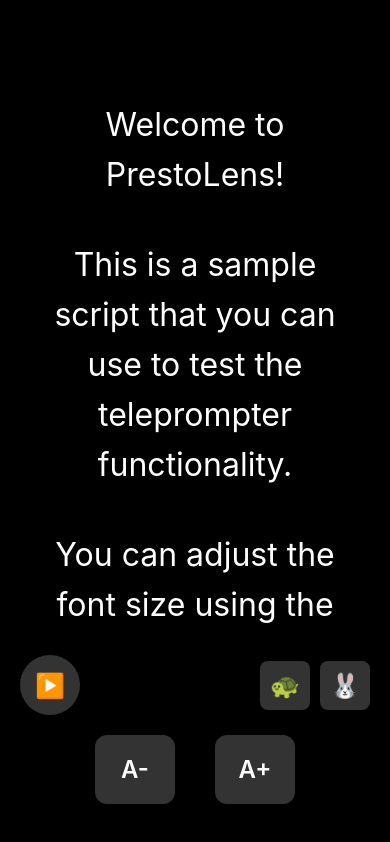
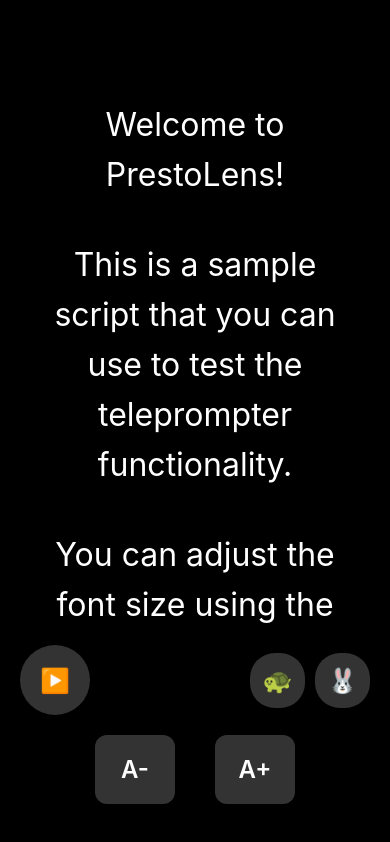
Before and after one commit to cyborgcharu/presto-lens, a React Native app: screen / in a window 390 px wide. Built offline with nearby package versions, Linux system fonts and the light colour scheme.

Commit message:
added auto-scrolling

```diff
--- a/src/screens/TeleprompterScreen.tsx
+++ b/src/screens/TeleprompterScreen.tsx
@@ -8,7 +8,6 @@
   StyleSheet,
   SafeAreaView,
   Dimensions,
-  Animated,
 } from 'react-native';
 
 const { width } = Dimensions.get('window');
@@ -31,32 +30,40 @@
   const [scrollSpeed, setScrollSpeed] = useState(1);
   const scrollViewRef = useRef(null);
   const scrollY = useRef(0);
+  const animationRef = useRef(null);
 
   const increaseFontSize = () => setFontSize(prev => prev + 2);
   const decreaseFontSize = () => setFontSize(prev => Math.max(16, prev - 2));
 
-  const togglePlay = () => {
-    setIsPlaying(!isPlaying);
-    if (!isPlaying) startScrolling();
-  };
-
-  const startScrolling = () => {
-    if (!scrollViewRef.current) return;
-
   const scroll = () => {
-      if (!isPlaying) return;
+    if (!scrollViewRef.current || !isPlaying) return;
 
     scrollY.current += scrollSpeed;
     scrollViewRef.current?.scrollTo({
       y: scrollY.current,
-        animated: true,
+      animated: false,
     });
 
-      requestAnimationFrame(scroll);
+    animationRef.current = requestAnimationFrame(scroll);
   };
 
-    requestAnimationFrame(scroll);
+  useEffect(() => {
+    if (isPlaying) {
+      animationRef.current = requestAnimationFrame(scroll);
+    } else {
+      if (animationRef.current) {
+        cancelAnimationFrame(animationRef.current);
+      }
+    }
+
+    return () => {
+      if (animationRef.current) {
+        cancelAnimationFrame(animationRef.current);
+      }
     };
+  }, [isPlaying, scrollSpeed]);
+
+  const togglePlay = () => setIsPlaying(!isPlaying);
 
   return (
     <SafeAreaView style={styles.container}>
@@ -170,11 +177,19 @@
   playButton: {
     backgroundColor: '#333',
     padding: 20,
-    borderRadius: 30,
-    width: 60,
-    height: 60,
+    borderRadius: 35,
+    width: 70,
+    height: 70,
     alignItems: 'center',
     justifyContent: 'center',
+    elevation: 3,
+    shadowColor: '#000',
+    shadowOffset: {
+      width: 0,
+      height: 2,
+    },
+    shadowOpacity: 0.25,
+    shadowRadius: 3.84,
   },
   playButtonText: {
     fontSize: 24,
@@ -184,11 +199,13 @@
   },
   speedButton: {
     backgroundColor: '#333',
-    padding: 10,
-    borderRadius: 8,
+    padding: 15,
+    borderRadius: 25,
     marginLeft: 10,
-    width: 50,
+    width: 55,
+    height: 55,
     alignItems: 'center',
+    justifyContent: 'center',
   },
   fontControls: {
     flexDirection: 'row',
```
Lines whose indentation alone changed are shown as unchanged.
